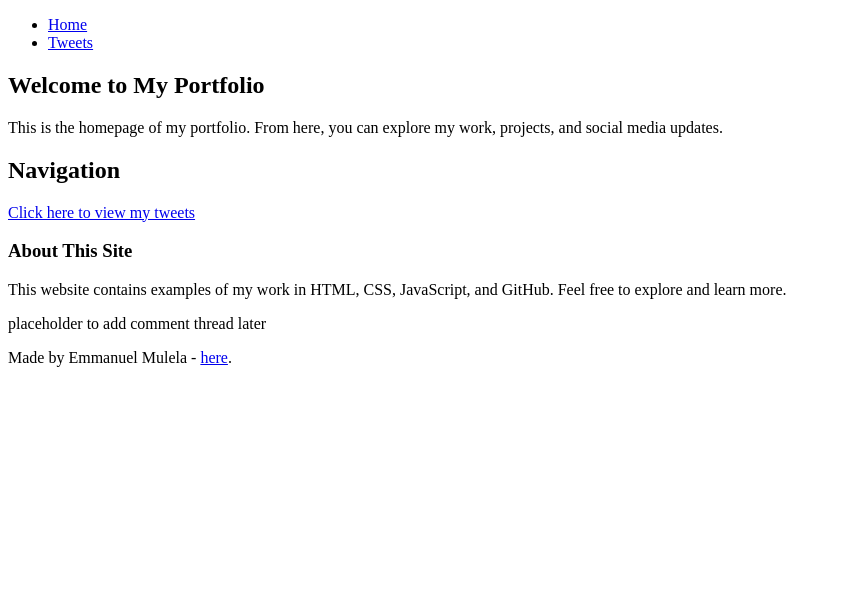
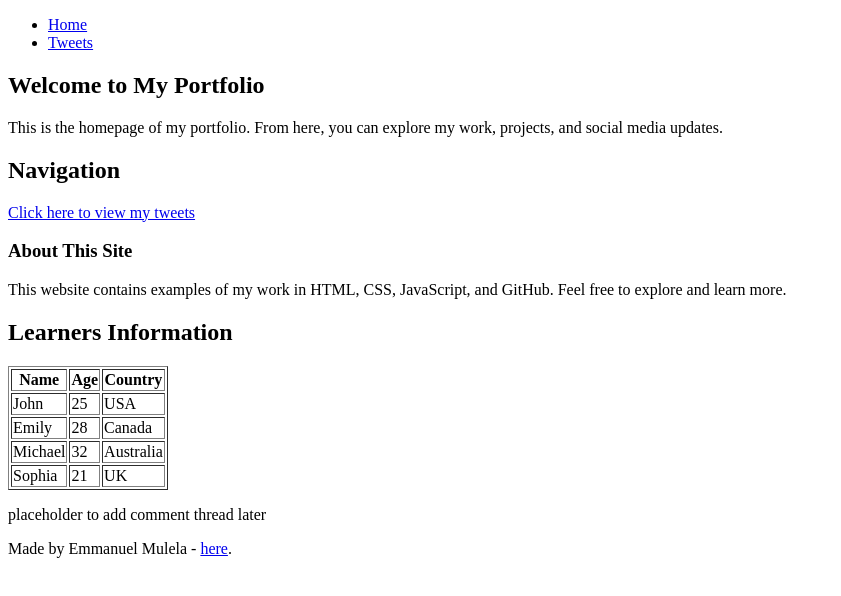
Before and after one commit to Mulela001core/My_First_Portfolio, a plain HTML site: page html_basic/index.html in a window 1280 px wide. Shown: the whole page, without its empty margins (0-841 px from the left). Drawn offline with Linux system fonts and the light colour scheme.

Commit message:
Add learners information table to index.html
Added a table to display learners' information including name, age, and country.

```diff
--- a/html_basic/index.html
+++ b/html_basic/index.html
@@ -24,6 +24,42 @@
 
       <h3>About This Site</h3>
       <p>This website contains examples of my work in HTML, CSS, JavaScript, and GitHub. Feel free to explore and learn more.</p>
+
+      <!-- Learners Table (added before </article>) -->
+      <h2>Learners Information</h2>
+
+      <table border="1">
+        <thead>
+          <tr>
+            <th>Name</th>
+            <th>Age</th>
+            <th>Country</th>
+          </tr>
+        </thead>
+        <tbody>
+          <tr>
+            <td>John</td>
+            <td>25</td>
+            <td>USA</td>
+          </tr>
+          <tr>
+            <td>Emily</td>
+            <td>28</td>
+            <td>Canada</td>
+          </tr>
+          <tr>
+            <td>Michael</td>
+            <td>32</td>
+            <td>Australia</td>
+          </tr>
+          <tr>
+            <td>Sophia</td>
+            <td>21</td>
+            <td>UK</td>
+          </tr>
+        </tbody>
+      </table>
+
     </article>
 
     <aside>
```
